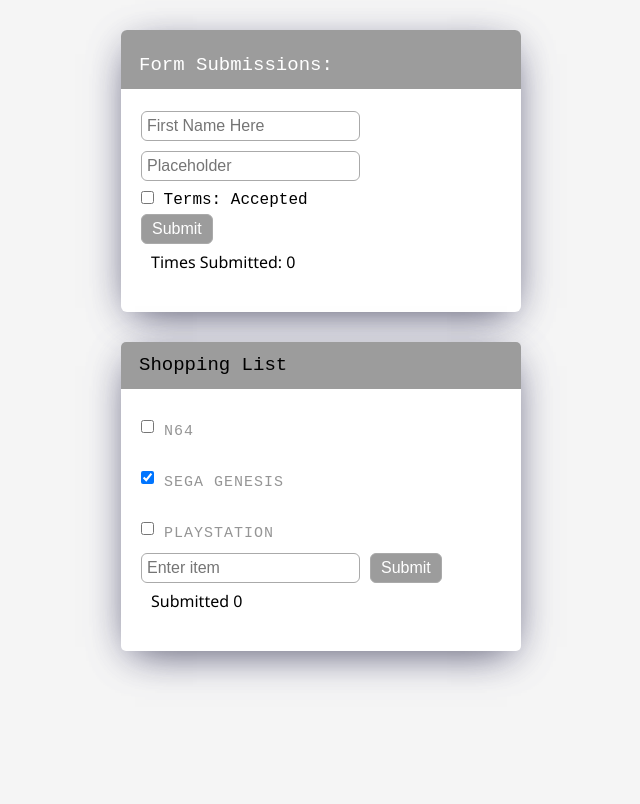
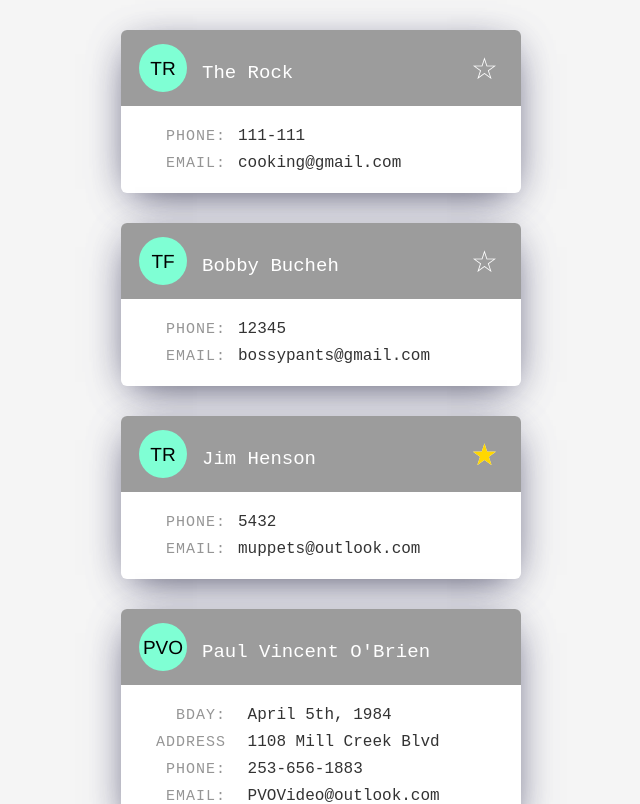
Before and after one commit to PVOBrien/ReactWork, a React (Create React App) app in the folder tutorial-app/: page / in a window 1280 px wide. Shown: the top 804 px of the page, without its empty margins (319-959 px from the left). Built offline with nearby package versions, Linux system fonts and the light colour scheme.

Commit message:
through 3.3

```diff
--- a/tutorial-app/src/App.js
+++ b/tutorial-app/src/App.js
@@ -3,6 +3,7 @@ import NewCard from './NewCard.js';
 import InputEvents from './events/InputEvents';
 import FormValidation from './formValidation/FormValidation';
 import ShoppingList from './shoppingList/ShoppingList';
+import AddressBook from './addressBook/AddressBook';
 import './css/reset.css';
 import './css/app.css';
 import './css/newCard.css'; // it's CSS. it imports it all, no need to designate exactly *what* is being imported.
@@ -12,9 +13,10 @@ function App() {
     <>
       <div className="App">
         {/* <ShowButton /> */}
-        {/* <NewCard /> */}
+        <AddressBook />
+        <NewCard />
         {/* <InputEvents /> */}
-        <FormValidation />
+        {/* <FormValidation /> */}
       </div>
       <div>
         <ShoppingList />
--- a/tutorial-app/src/NewCard.js
+++ b/tutorial-app/src/NewCard.js
@@ -24,7 +24,7 @@ class NewCard extends Component {
 
     return (
       <React.Fragment>
-        <section className="new-card-container" id="profile-card">
+        <section className="address-card">
           <header>
             <span initials={initials}></span>
             <h2>{theName}</h2>
--- /dev/null
+++ b/tutorial-app/src/addressBook/AddressBook.js
@@ -0,0 +1,62 @@
+import React, { Component } from 'react';
+import ThisCard from './singleCard';
+
+class AddressBook extends Component {
+  constructor(props) {
+    super(props)
+
+    this.state = {
+      contacts: [
+        {
+          fullName: 'The Rock',
+          initials: 'TR',
+          favorite: false,
+          phone: '111-111',
+          email: 'cooking@gmail.com'
+        },
+        {
+          fullName: 'Bobby Bucheh',
+          initials: 'TF',
+          favorite: false,
+          phone: '12345',
+          email: 'bossypants@gmail.com'
+        },
+        {
+          fullName: 'Jim Henson',
+          initials: 'TR',
+          favorite: true,
+          phone: '5432',
+          email: 'muppets@outlook.com'
+        }
+      ]
+    }
+  }
+
+  render() {
+
+    const {
+      contacts
+    } = this.state
+
+    return (
+// it currently seems that <React.Fragment> and <> are the same. time will tell...
+      <>
+        {/* <h1>Address Book</h1> */}
+        { !contacts.length && <p>No contact to show.</p> }
+        {contacts.map((singleContact, index) => {
+          return (
+
+            <ThisCard
+              contact={singleContact}
+              index={index}
+              key={index} // This doesn't get "passed in", rather it just knows that it is now the index for this card. #ok.
+            />
+          )
+        })}
+      </>
+    )
+  }
+
+}
+
+export default AddressBook;
--- /dev/null
+++ b/tutorial-app/src/addressBook/singleCard.js
@@ -0,0 +1,35 @@
+import React from 'react'
+
+const ThisCard = (props) => {
+  const {
+    contact,
+    index
+  } = props
+
+  const activeClass = contact.favorite ? 'active' : '';
+
+  return (
+    <section className="address-card">
+      <header>
+        <span initials={contact.initials}></span>
+        <h2>{contact.fullName}</h2>
+        <div className={`favorite ${activeClass}`}>☆</div>
+      </header>
+
+      <main>
+        <ul>
+          <li>
+            <span> Phone: </span>
+            {contact.phone ? contact.phone : 'N/A'}
+          </li>
+          <li>
+            <span> Email: </span>
+            {contact.email ? contact.email : 'N/A'}
+          </li>
+        </ul>
+      </main>
+    </section >
+  )
+}
+
+export default ThisCard;
--- a/tutorial-app/src/css/app.css
+++ b/tutorial-app/src/css/app.css
@@ -26,7 +26,6 @@ p {
 section {
   position: relative;
   overflow: hidden;
-  padding: 0px 00px 20px;
   border-radius: 5px;
   background-color: #fff;
   margin: 30px auto;
--- a/tutorial-app/src/css/newCard.css
+++ b/tutorial-app/src/css/newCard.css
@@ -4,7 +4,7 @@ body {
 }
 /* display: none; */
 
-.new-card-container {
+.address-card {
   background-color: #fff;
   border-radius: 6px;
   overflow: hidden;
@@ -19,7 +19,7 @@ header {
   font-size: 19px;
 }
 
-.new-card-container header span {
+.address-card header span {
   display: inline-block;
   border-radius: 50%;
   background-color: aquamarine;
@@ -31,7 +31,30 @@ header {
   font-family: 'Franklin Gothic Medium', 'Arial Narrow', Arial, sans-serif;
 }
 
-.new-card-container header span:after {
+.address-card .favorite {
+  position: absolute;
+  color: #fff;
+  font-size: 30px;
+  line-height: 1;
+  right: 20px;
+  transform: translateY(-120%);
+  height: 30px;
+  width: 30px;
+  cursor: pointer;
+}
+
+.address-card .favorite:hover {
+  color: gold;
+}
+
+.address-card .favorite.active:after {
+  content: "\2605";
+  position: absolute;
+  left: 0;
+  color: gold;
+}
+
+.address-card header span:after {
   content: attr(initials);
   position: absolute;
   left: 50%;
@@ -39,7 +62,7 @@ header {
   transform: translateX(-50%) translateY(-50%);
 }
 
-.new-card-container h2 {
+.address-card h2 {
   display: inline-block;
   font-weight: normal;
   color: #fff;
--- a/tutorial-app/src/shoppingList/ShoppingList.js
+++ b/tutorial-app/src/shoppingList/ShoppingList.js
@@ -37,6 +37,17 @@ class ShoppingList extends Component {
     }
   }
 
+  componentDidMount() {
+    const savedStatefromLS = localStorage.getItem('listItems');
+
+    if (savedStatefromLS) { // it's a null check!
+      this.setState({
+        enteredListItems: JSON.parse(savedStatefromLS) // weirds me out that it is ":" and not "=" to assign/set/define properties.
+      })
+    }
+  }
+
+
   handleOnChange = (e) => {
     const target = e.target;
     const name = e.target.name;
@@ -45,7 +56,7 @@ class ShoppingList extends Component {
     //   target.type === 'text' ? target.value : target.checked
     // )
 
-    // console.log("what is value: " + target.value);
+    console.log("what is value: " + target.value);
 
     this.setState({
       [name]: value // why is this not being "returned" like for the if(trueSubmit) code block?
@@ -57,9 +68,9 @@ class ShoppingList extends Component {
     const itemindexValue = target.attributes.itemindex.value // Makes this all more human readable
     const index = parseInt(itemindexValue, 10) // from video "access buttons custom attributes". Also, this const index is NOT the same as the render index.
 
-    console.log('Tog this: ' + index);
+    // console.log('Tog this: ' + index);
 
-    const tempItemsState = [...this.state.enteredListItems]; // I'm hoping that having to constantly hold a temp state to properly update a state is just showing the inner workings, otherwise there could be a lot of tempState holding.
+    const tempItemsState = [...this.state.enteredListItems]; // I'm hoping that having to constantly hold a temp state to properly update a state is just showing the inner workings, otherwise there could be a lot of tempState holding. The "..." is "spread" syntax ES6
     // tempItemsState[index].completed = target.checked; // and in 2.4 1:37, do find that this method is bad at best...
 
     tempItemsState[index] = { // this whole thing is like AWS.mutate, but all "local"/client-side. In AWS, it's pulled down (the data), then we hold it "in state", then we make modifications to it, *then* upload it for it to be changed.
@@ -67,7 +78,7 @@ class ShoppingList extends Component {
       completed: target.checked // then this (and whatever else is after the first parameter), modifies/updates the object.
     }
 
-    console.log(tempItemsState);
+    // console.log(tempItemsState);
 
     this.setState({
       enteredListItems: tempItemsState
@@ -156,8 +167,8 @@ class ShoppingList extends Component {
                 enteredListItems.map((item, index) => {
                   return (
                     <li key={item.thisId}
-                    // key={item.id} // key is "hidden" to html. doesn't show up in elements of browser console. Also using the item's ID, *NOT* the index because "this JSX is a little more complex..." video2.3 @2:27
-                    className={"shopping-list-entry"} // className == class (css), and does show up in browser console elements.
+                      // key={item.id} // key is "hidden" to html. doesn't show up in elements of browser console. Also using the item's ID, *NOT* the index because "this JSX is a little more complex..." video2.3 @2:27
+                      className={"shopping-list-entry"} // className == class (css), and does show up in browser console elements.
                     >
                       <input
                         type="checkbox"
```
